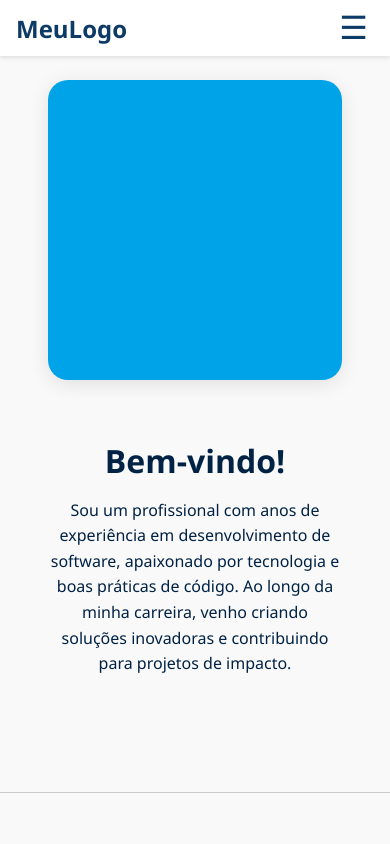
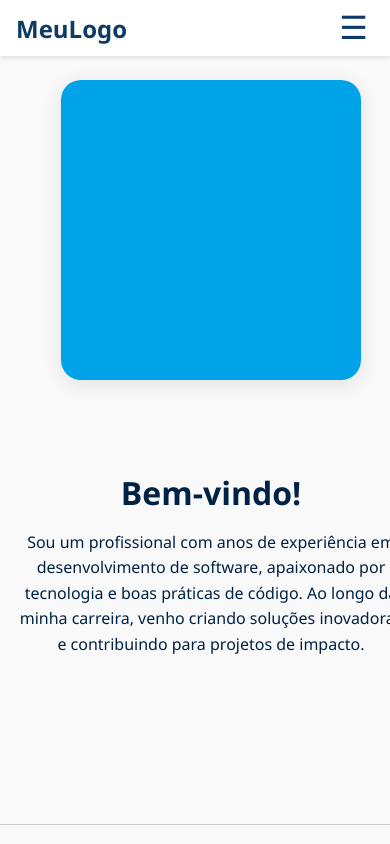
Before and after one commit to Fpmoreira/sitefabio, a React (Create React App) app: page / in a window 390 px wide. Shown: the top 844 px of the page. Built offline with nearby package versions, Linux system fonts and the light colour scheme.

Commit message:
adicionado ação aos elementos da seção Inicio

```diff
--- a/package.json
+++ b/package.json
@@ -11,7 +11,7 @@
     "@types/node": "^16.18.126",
     "@types/react": "^19.1.5",
     "@types/react-dom": "^19.1.5",
-    "framer-motion": "^12.12.1",
+    "framer-motion": "^12.12.2",
     "react": "^19.1.0",
     "react-dom": "^19.1.0",
     "react-intersection-observer": "^9.16.0",
--- a/src/sections/Inicio.css
+++ b/src/sections/Inicio.css
@@ -1,17 +1,28 @@
+.container {
+  max-width: 1200px;
+  margin: 0 auto;
+  padding: 0 2rem;
+}
+
+
 .inicio {
+  background-color: #f9f9f9;
+  padding: 4rem 0; /* só padding vertical para manter espaço */
+}
+
+.inicio .container {
   display: flex;
   flex-wrap: wrap;
   justify-content: center;
   align-items: center;
-  padding: 4rem 2rem;
-  background-color: #f9f9f9;
+  gap: 2rem;
 }
 
 .inicio__image {
   flex: 1 1 300px;
-  padding: 1rem;
   display: flex;
   justify-content: center;
+  padding: 1rem 0;
 }
 
 .inicio__image img {
@@ -23,7 +34,7 @@
 
 .inicio__texto {
   flex: 1 1 300px;
-  padding: 1rem;
+  padding: 1rem 0;
   color: #002244;
 }
 
@@ -38,8 +49,13 @@
 }
 
 @media (max-width: 768px) {
-  .inicio {
+  .inicio .container {
     flex-direction: column;
     text-align: center;
   }
+
+  .inicio__image,
+  .inicio__texto {
+    max-width: 100%;
+  }
 }
--- a/src/sections/Inicio.tsx
+++ b/src/sections/Inicio.tsx
@@ -1,23 +1,42 @@
 import React from 'react';
 import { motion } from 'framer-motion';
+import { useInView } from 'react-intersection-observer';
 import './Inicio.css';
 import minhaFoto from '../assets/minha-foto.jpg';
 
 const Inicio: React.FC = () => {
+  const { ref, inView } = useInView({
+    triggerOnce: false,
+    threshold: 0.3,
+  });
+
+  const variantsEsquerda = {
+    hidden: { opacity: 0, x: -50 },
+    visible: { opacity: 1, x: 0 },
+  };
+
+  const variantsDireita = {
+    hidden: { opacity: 0, x: 50 },
+    visible: { opacity: 1, x: 0 },
+  };
+
   return (
-    <section id="inicio" className="inicio">
+    <section id="inicio" className="inicio" ref={ref}>
+      <div className="container">
         <motion.div
           className="inicio__image"
-        initial={{ opacity: 0, x: -50 }}
-        whileInView={{ opacity: 1, x: 0 }}
+          variants={variantsEsquerda}
+          initial="hidden"
+          animate={inView ? 'visible' : 'hidden'}
           transition={{ duration: 0.8 }}
         >
           <img src={minhaFoto} alt="Minha Foto" />
         </motion.div>
         <motion.div
           className="inicio__texto"
-        initial={{ opacity: 0, x: 50 }}
-        whileInView={{ opacity: 1, x: 0 }}
+          variants={variantsDireita}
+          initial="hidden"
+          animate={inView ? 'visible' : 'hidden'}
           transition={{ duration: 0.8 }}
         >
           <h1>Bem-vindo!</h1>
@@ -25,6 +44,7 @@ const Inicio: React.FC = () => {
             Sou um profissional com anos de experiência em desenvolvimento de software, apaixonado por tecnologia e boas práticas de código. Ao longo da minha carreira, venho criando soluções inovadoras e contribuindo para projetos de impacto.
           </p>
         </motion.div>
+      </div>
     </section>
   );
 };
```
Also changed, not shown: 1 other file (tests, documents, lock files or other folders). Lines whose indentation alone changed are shown as unchanged.
